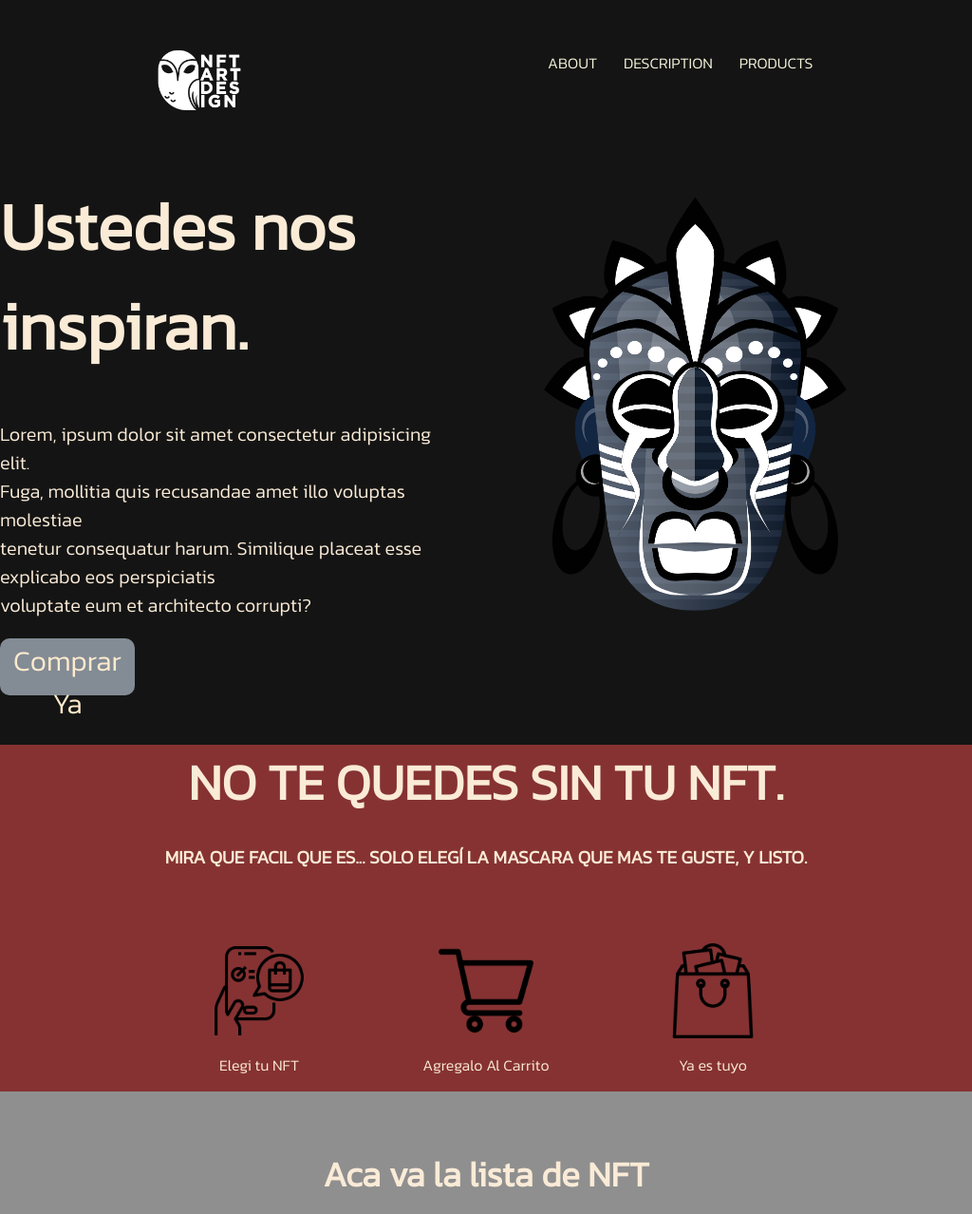
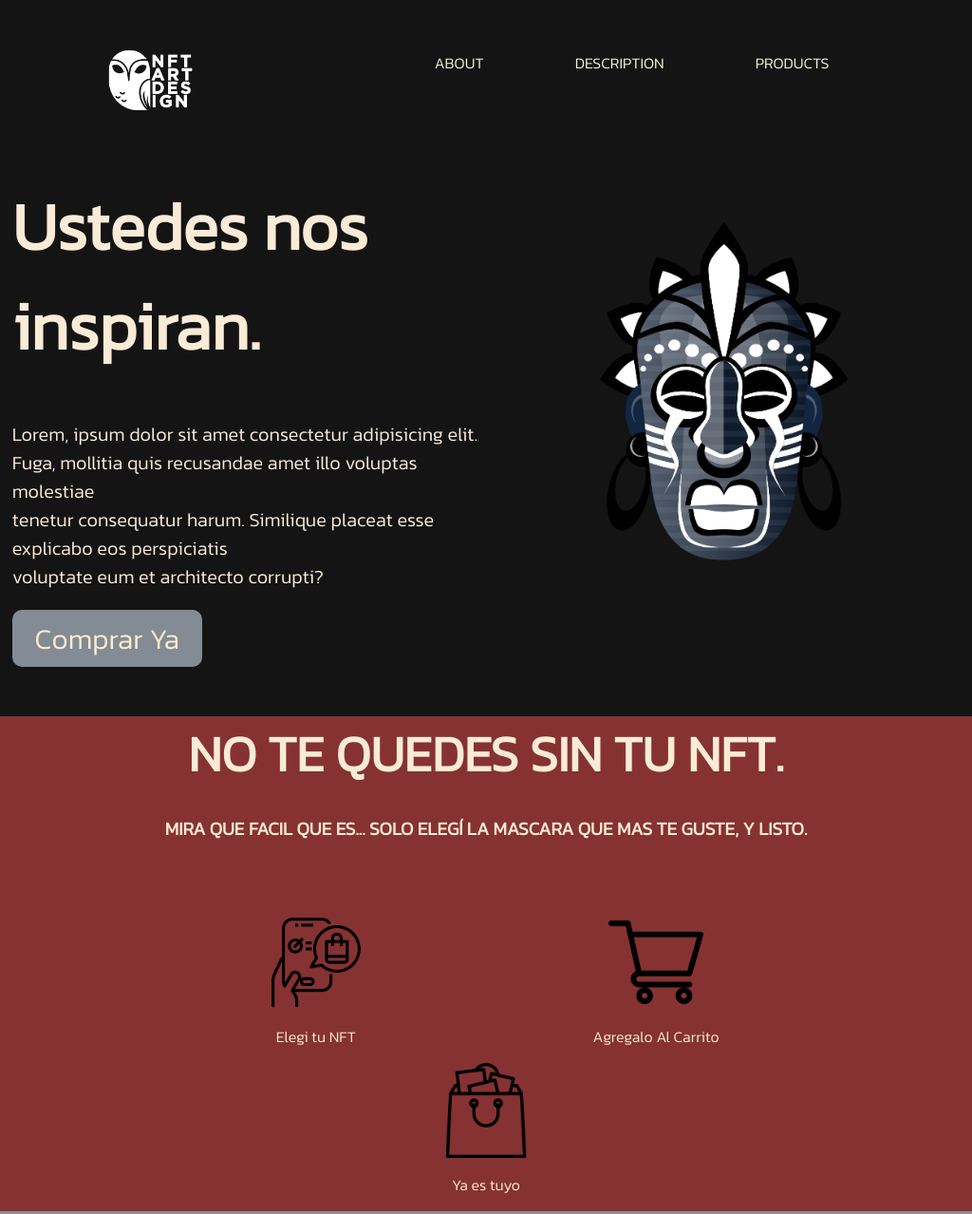
Before and after one commit to roiferrari/Challenge3, a plain HTML site: page index.html in a window 1024 px wide. Shown: the top 1278 px of the page at 95% size. Drawn offline with Linux system fonts and the light colour scheme; files whose address does not match are found by name; a web font is replaced by a local one.

Commit message:
Mediaqueries

```diff
--- a/index.css
+++ b/index.css
@@ -130,6 +130,8 @@ header {
     color: blanchedalmond;
     font-family: 'kanit-light';
     font-size: 30px;
+    max-width: 200;
+    min-width: 200px;
 }
 
 button:hover {
@@ -282,7 +284,7 @@ button:hover{
     color: #863232;
     text-transform: uppercase;
     font-family: 'Kanit-Light';
-    font-size: 50px;
+    font-size: 20px;
     padding: 0;
     margin: 0;
 
@@ -308,10 +310,30 @@ button:hover{
 
 
 
-@media (max-width: 1440px) {
-    body {
+@media (max-width: 1200px) and (min-width: 800px) {
+    .container-header {
         width: 100%;
     }
 
+    .container-info-img{
+        width: 40%;
+    }
+
+    .img2{
+        width: 40%;
+        height: 40%;
+
+    }
+
+    .container-text {
+        font-size: 20px;
+    }
+
+    nav {
+        width: 50%;
+
+    }
+
+
 
 }
```
